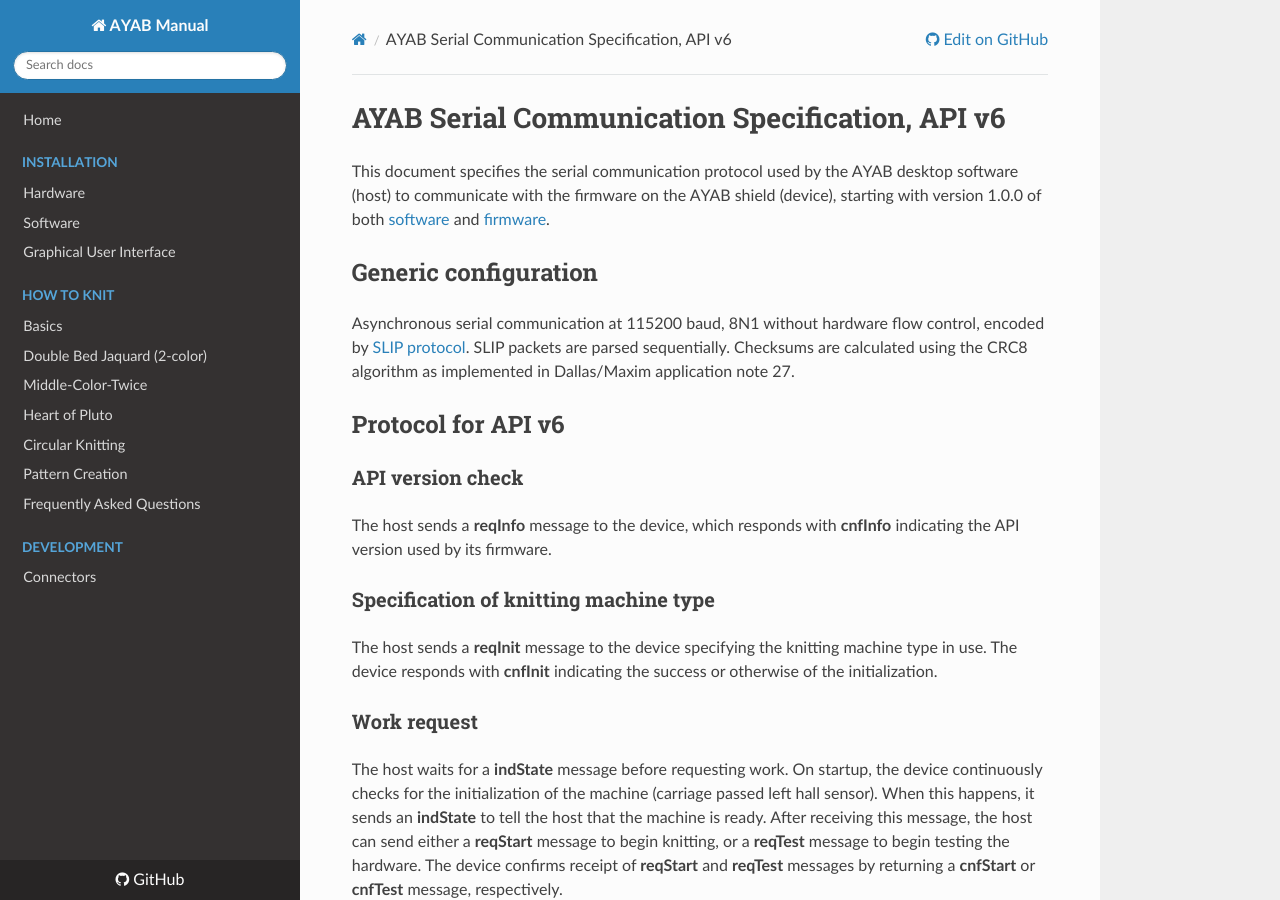
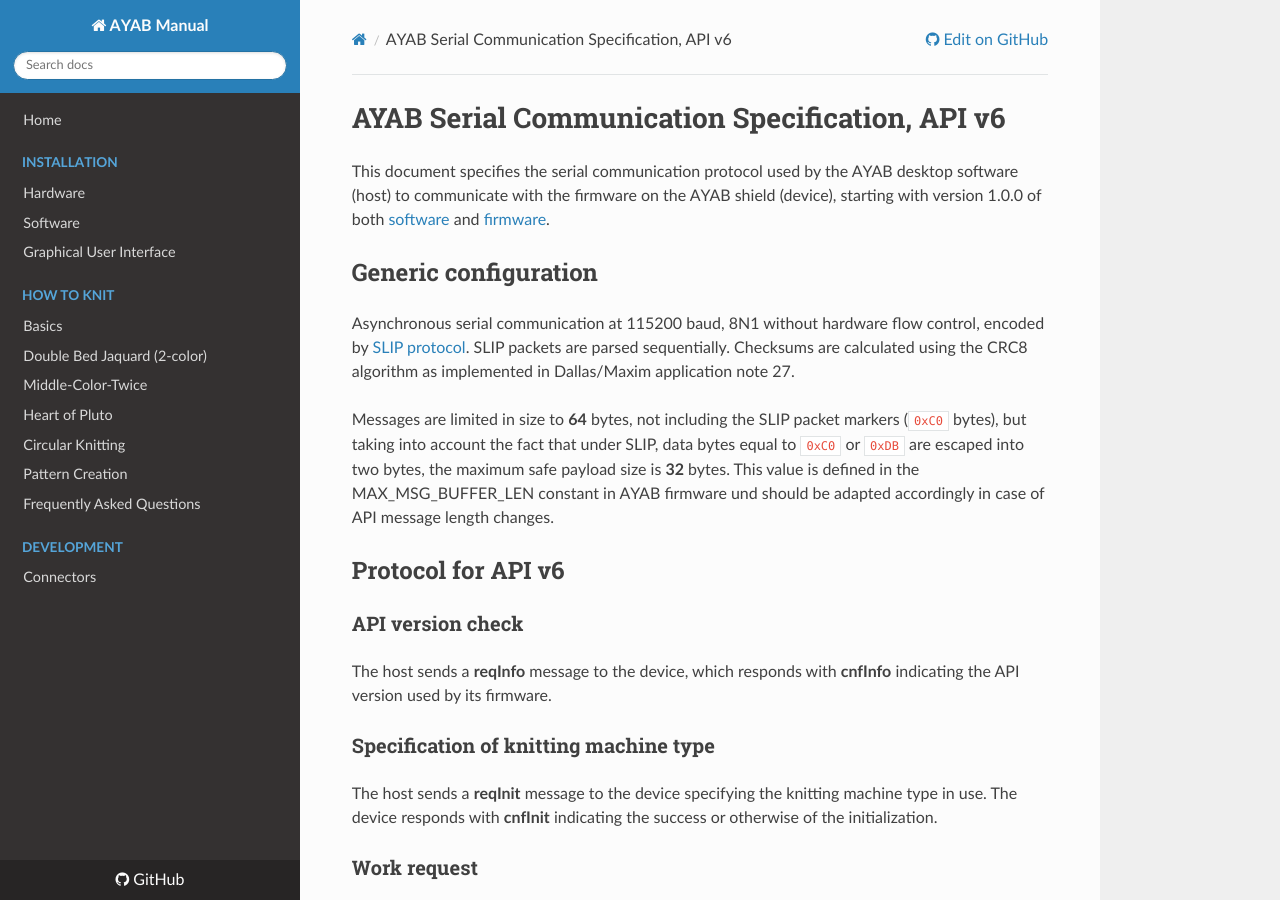
Before and after one commit to AllYarnsAreBeautiful/ayab-manual, an MkDocs documentation site: the page built from docs/API.md, in a window 1280 px wide and 900 px high. Built offline with MkDocs 1.6.1, drawn with Linux system fonts in a browser that asks for light colours; nearby versions of some CDN libraries.

Commit message:
Document the 64 byte message size limit (#39)
* Document the message size limit

* Update API.md

---------

Co-authored-by: dl1com <1631996+dl1com@users.noreply.github.com>

```diff
--- a/docs/API.md
+++ b/docs/API.md
@@ -11,6 +11,12 @@ Asynchronous serial communication at 115200 baud, 8N1 without hardware flow cont
 [SLIP protocol](https://tools.ietf.org/html/rfc1055.html). SLIP packets are parsed sequentially.
 Checksums are calculated using the CRC8 algorithm as implemented in Dallas/Maxim application note
 27.
+
+Messages are limited in size to **64** bytes, not including the SLIP packet markers (`0xC0`
+bytes), but taking into account the fact that under SLIP, data bytes equal to `0xC0` or `0xDB`
+are escaped into two bytes, the maximum safe payload size is **32** bytes.
+This value is defined in the MAX_MSG_BUFFER_LEN constant in AYAB firmware und should be adapted
+accordingly in case of API message length changes.
 
 ## Protocol for API v6
 
```
